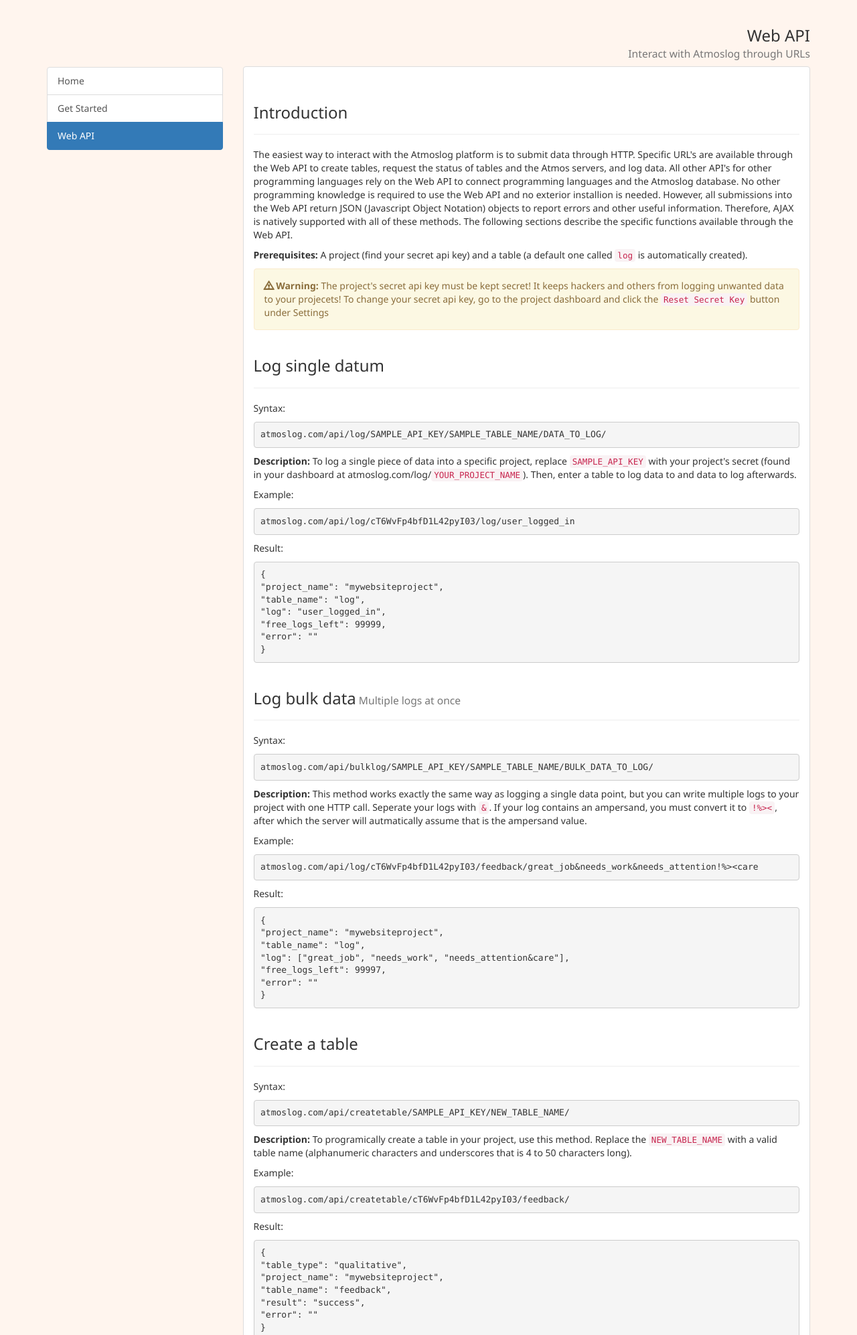
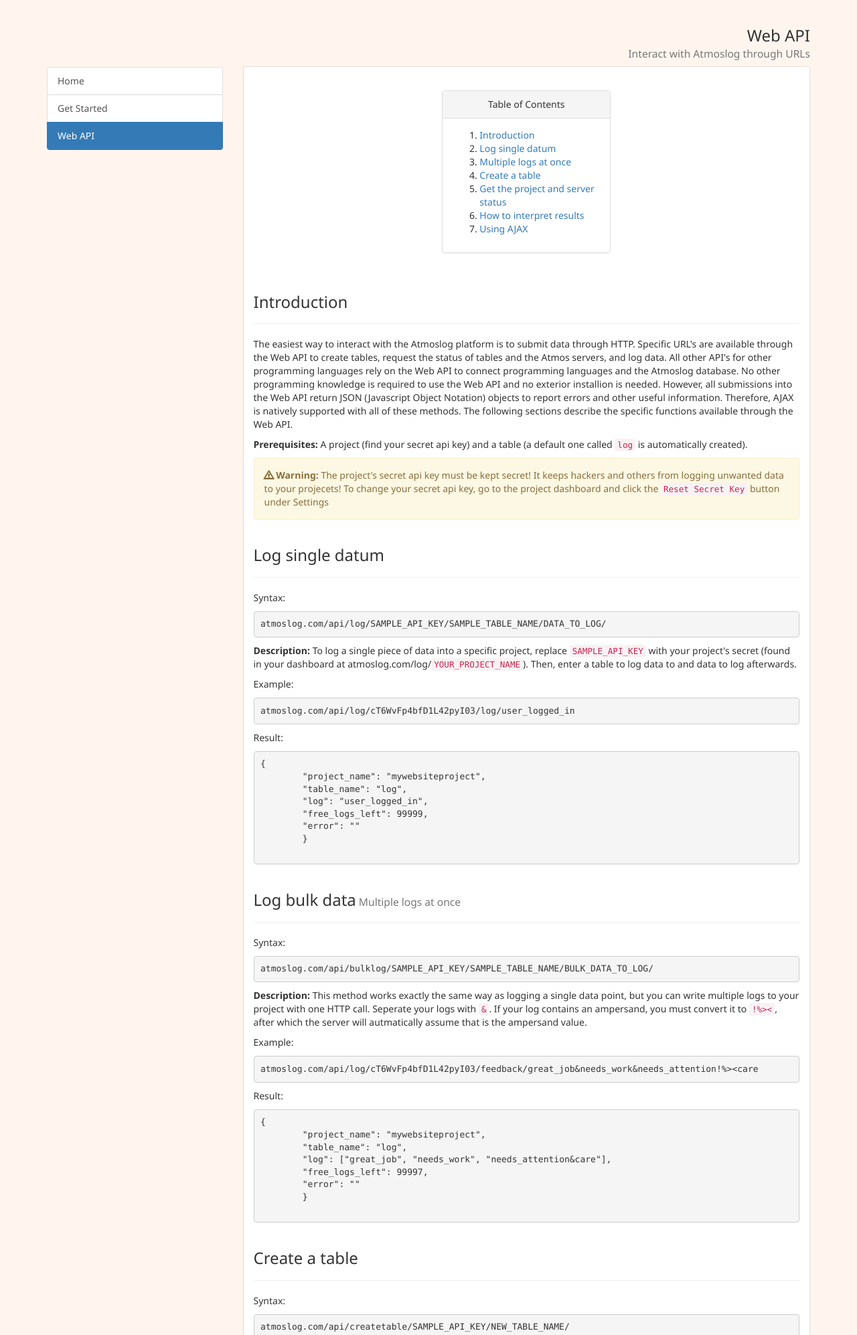
Before and after one commit to Ironarcher/atmoslog.com, a Django app: page /docs/webapi/ in a window 1280 px wide. Shown: the part 52-2046 px from the top of the page at 67% size. Run offline with Django 3.2, Linux system fonts and the light colour scheme; some libraries are stand-ins or nearby versions.

Commit message:
Added login redirects, updated docs with table of contents, centered nav pills, updated navbar links

```diff
--- a/atmoslog/atmoslog/settings.py
+++ b/atmoslog/atmoslog/settings.py
@@ -104,3 +104,5 @@
 # https://docs.djangoproject.com/en/1.8/howto/static-files/
 
 STATIC_URL = '/static/'
+
+SESSION_EXPIRE_AT_BROWSER_CLOSE = True
--- a/atmoslog/atmoslog_docs/templates/atmoslog_docs/webapi.html
+++ b/atmoslog/atmoslog_docs/templates/atmoslog_docs/webapi.html
@@ -10,14 +10,36 @@
 {% endblock %}
 
 {% block docs %}
+</br>
+<div class="row">
+	<div class="col-md-4 col-md-offset-4">
+		<div class="panel panel-default">
+			<div class="panel-heading text-center">Table of Contents</div>
+			<div class="panel-body">
+				<ol>
+					<li><a href="#introduction">Introduction</a></li>
+					<li><a href="#log">Log single datum</a></li>
+					<li><a href="#bulklog">Multiple logs at once</a></li>
+					<li><a href="#createtable">Create a table</a></li>
+					<li><a href="#status">Get the project and server status</a></li>
+					<li><a href="#interpret">How to interpret results</a></li>
+					<li><a href="#ajax">Using AJAX</a></li>
+				</ol>
+			</div>
+		</div> <!-- panel -->
+	</div> <!-- columns -->
+</div> <!-- rows -->
 
+<div id="introduction">
 	<div class="page-header">
 		<h3>Introduction</h3>
 	</div>
 	<p>The easiest way to interact with the Atmoslog platform is to submit data through HTTP. Specific URL's are available through the Web API to create tables, request the status of tables and the Atmos servers, and log data. All other API's for other programming languages rely on the Web API to connect programming languages and the Atmoslog database. No other programming knowledge is required to use the Web API and no exterior installion is needed. However, all submissions into the Web API return JSON (Javascript Object Notation) objects to report errors and other useful information. Therefore, AJAX is natively supported with all of these methods. The following sections describe the specific functions available through the Web API.</p>
 	<p><strong>Prerequisites:</strong> A project (find your secret api key) and a table (a default one called <code>log</code> is automatically created).</p>
 	<div class="alert alert-warning" role="alert"><span class="glyphicon glyphicon-warning-sign" aria-hidden="true"></span><strong> Warning: </strong>The project's secret api key must be kept secret! It keeps hackers and others from logging unwanted data to your projecets! To change your secret api key, go to the project dashboard and click the <code>Reset Secret Key</code> button under Settings</div>
+</div>
 
+<div id="log">
 	<div class="page-header">
 		<h3>Log single datum</h3>
 	</div>
@@ -32,7 +54,9 @@
 	"error": ""
 	}
 	</pre>
+</div>
 
+<div id="bulklog">
 	<div class="page-header">
 		<h3>Log bulk data<small> Multiple logs at once</small></h3>
 	</div>
@@ -47,7 +71,9 @@
 	"error": ""
 	}
 	</pre>
+</div>
 
+<div id="createtable">
 	<div class="page-header">
 		<h3>Create a table</h3>
 	</div>
@@ -62,7 +88,9 @@
 	"error": ""
 	}
 	</pre>
+</div>
 
+<div id="status">
 	<div class="page-header">
 		<h3>Get the project and server status</h3>
 	</div>
@@ -75,7 +103,9 @@
 	"error": ""
 	}
 	</pre>
+</div>
 
+<div id="interpret">
 	<div class="page-header">
 		<h3>How to interpret results</h3>
 	</div>
@@ -92,4 +122,12 @@
 			<div class="alert alert-info" role="alert"><span class="glyphicon glyphicon-info-sign" aria-hidden="true"></span><strong> Note: </strong>If the server commits many consecutive processing errors, contact Atmoslog support.</div>
 			<li>A <code>404: Page not found</code> error will occur if the your API key contains non-alphanumeric characters or is not the required 20 characters long, or the table name contains non-alphanumeric characters or is not the required 4-50 characters long, or the logged data is longer than 100 characters.</li>
 		</ul>
+</div>
+
+<div id="ajax">
+	<div class="page-header">
+		<h3>Using AJAX</h3>
+	</div>
+	<p>Documentation in progress</p>
+</div>
 {% endblock %}
--- a/atmoslog/atmoslog_docs/templates/docs.html
+++ b/atmoslog/atmoslog_docs/templates/docs.html
@@ -48,7 +48,7 @@
 {% block navbarspec %}
   <ul class="nav navbar-nav">
     <li><a href="/">Home</a></li>
-    <li><a href="/getstarted">Get Started</a></li>
+    <li><a href="/docs/getstarted">Get Started</a></li>
     <li><a href="/pricing">Pricing</a></li>
     <li class="active"><a href="/docs">Documentation</a></li>
   </ul>
--- a/atmoslog/atmoslog_main/templates/atmoslog_main/pricing.html
+++ b/atmoslog/atmoslog_main/templates/atmoslog_main/pricing.html
@@ -43,7 +43,7 @@
 {% block navbarspec %}
   <ul class="nav navbar-nav">
     <li><a href="/">Home</a></li>
-    <li><a href="/getstarted">Get Started</a></li>
+    <li><a href="/docs/getstarted">Get Started</a></li>
     <li class="active"><a href="/pricing">Pricing</a></li>
     <li><a href="/docs">Documentation</a></li>
   </ul>
--- a/atmoslog/tablemanager/templates/tablemanager/login.html
+++ b/atmoslog/tablemanager/templates/tablemanager/login.html
@@ -32,7 +32,11 @@
 
         <h3 class="text-center">Login</h3>
         <div class="well">
+            {% if next %}
+            <form method="post" action="/login/?next={{next}}" role="form">
+            {% else %}
             <form method="post" action="/login/" role="form">
+            {% endif %}
                 {% csrf_token %}
                 {% if status == "inactive" or status == "failed" %}
                     <div class="form-group has-error has-feedback">
@@ -57,7 +61,7 @@
                 </div>
 
                 <div class="checkbox">
-                    <label><input id="remember" name="remember[]" value="remember" type="checkbox">Remember me</label>
+                    <label><input id="remember" name="remember[]" value="true" type="checkbox">Remember me</label>
                 </div>
 
                 <div class="text-center">
--- a/atmoslog/tablemanager/templates/tables.html
+++ b/atmoslog/tablemanager/templates/tables.html
@@ -175,6 +175,7 @@
 			<span class="glyphicon glyphicon-plus-sign"></span> Create Table
 		</button>
 	<ul class="nav navbar-nav navbar-right">
+		<li><a href="/docs">Documentation</a></li>
 		<li class="dropdown">
           <a href="#" class="dropdown-toggle" data-toggle="dropdown" role="button" aria-expanded="false">{{ user }} <span class="caret"></span></a>
           <ul class="dropdown-menu" role="menu">
--- a/atmoslog/templates/base.html
+++ b/atmoslog/templates/base.html
@@ -41,7 +41,7 @@
 						    	{% block navbarspec %}
 							      <ul class="nav navbar-nav">
 							        <li class="active"><a href="/">Home</a></li>
-							        <li><a href="/getstarted">Get Started</a></li>
+							        <li><a href="/docs/getstarted">Get Started</a></li>
 							        <li><a href="/pricing">Pricing</a></li>
 							        <li><a href="/docs">Documentation</a></li>
 							      </ul>
```
Also changed, not shown: atmoslog/tablemanager/db_interface.py (+11 -0 lines), atmoslog/tablemanager/templates/tablemanager/project_details.html (+9 -2 lines), atmoslog/tablemanager/templates/tablemanager/table_view.html (+18 -6 lines), atmoslog/tablemanager/views.py (+17 -14 lines), atmoslog/db.sqlite3. Lines whose indentation alone changed are shown as unchanged.
